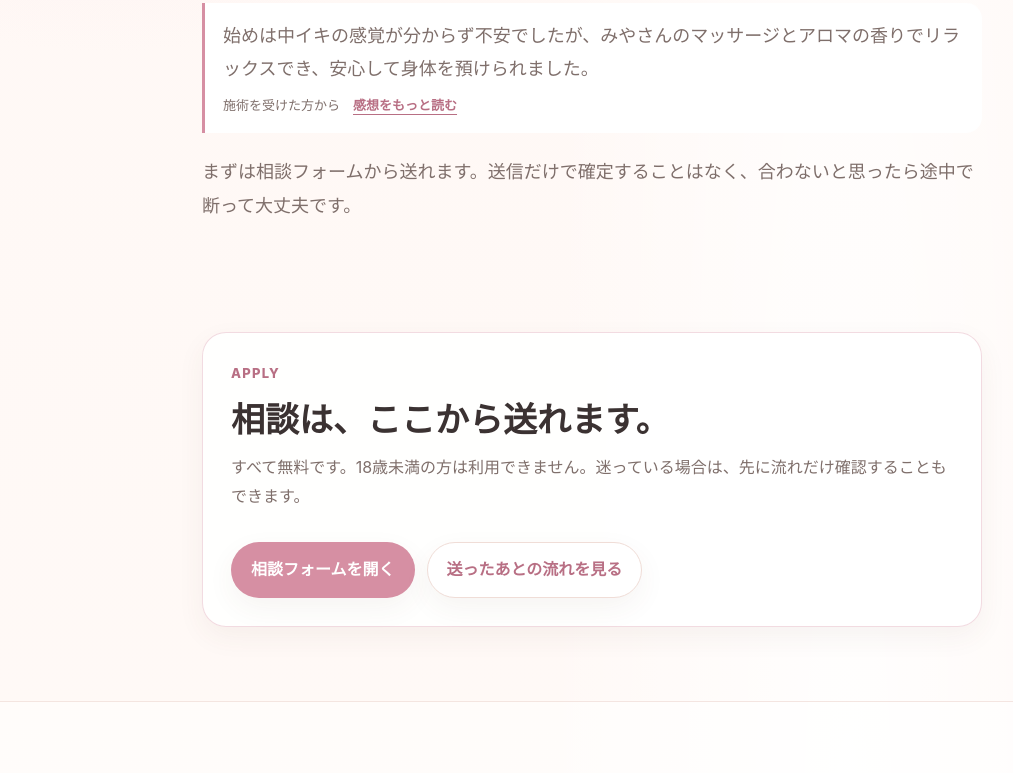
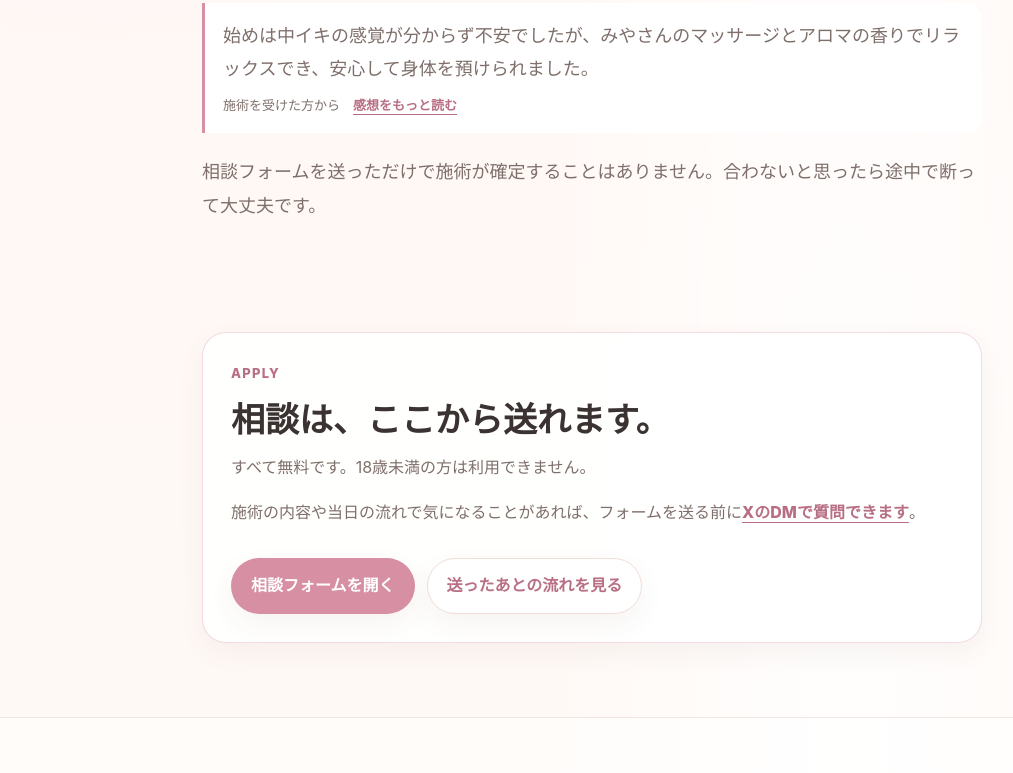
Before and after one commit to miyakaihatu/nakaiki, a plain HTML site: page guide.html in a window 1280 px wide. Shown: the part 491-1264 px from the top of the page, without its empty margins (48-1061 px from the left). Drawn offline with Linux system fonts and the light colour scheme; a script that the page names is missing.

Commit message:
Clarify pre-form questions on the session guide

```diff
--- a/guide.html
+++ b/guide.html
@@ -38,7 +38,7 @@
         <p>オイルでゆっくり身体に触れながら、緊張・呼吸・力の入り方を見て、中の感覚を拾いやすい状態を一緒に探します。</p>
         <ul class="hero-facts" aria-label="先に知っておいてほしいこと"><li>すべて無料</li><li>東京中心・ホテル</li><li>18歳以上</li><li>定期検査・コンドーム使用</li><li>途中で止められる</li></ul>
         <figure class="guide-voice"><blockquote><p>始めは中イキの感覚が分からず不安でしたが、みやさんのマッサージとアロマの香りでリラックスでき、安心して身体を預けられました。</p></blockquote><figcaption>施術を受けた方から　<a class="text-link" href="voices.html">感想をもっと読む</a></figcaption></figure>
-        <p>まずは相談フォームから送れます。送信だけで確定することはなく、合わないと思ったら途中で断って大丈夫です。</p>
+        <p>相談フォームを送っただけで施術が確定することはありません。合わないと思ったら途中で断って大丈夫です。</p>
       </div>
     </div>
   </section>
@@ -46,7 +46,8 @@
     <div class="container narrow">
       <p class="eyebrow">Apply</p>
       <h2 id="apply-now-title">相談は、ここから送れます。</h2>
-      <p>すべて無料です。18歳未満の方は利用できません。迷っている場合は、先に流れだけ確認することもできます。</p>
+      <p>すべて無料です。18歳未満の方は利用できません。</p>
+      <p>施術の内容や当日の流れで気になることがあれば、フォームを送る前に<a class="text-link" href="https://x.com/miya_kankaku" target="_blank" rel="noopener noreferrer nofollow">XのDMで質問できます</a>。</p>
       <div class="button-row">
         <a class="button primary" href="https://docs.google.com/forms/d/1Z66g-mwSutls18mOXEv9DRIS83cDv1mK9pyOA1X2QUs/viewform?pli=1" target="_blank" rel="noopener noreferrer nofollow">相談フォームを開く</a>
         <a class="button secondary" href="#flow">送ったあとの流れを見る</a>
@@ -263,7 +264,7 @@
       <article class="article-card"><div><h2>無料ですか？</h2><p>はい。追加費用や当日に発生する費用を含め、すべて無料です。内容や進め方を整えている段階のためです。</p></div></article>
       <article class="article-card"><div><h2>どんな内容ですか？</h2><p>感じにくさ、緊張、身体の反応について、安心・呼吸・感覚の拾い方から整理していく個別対応です。医療行為や治療ではありません。</p></div></article>
       <article class="article-card"><div><h2>開発とは何ですか？</h2><p>ここでは、誰かの身体を無理に変える意味では使っていません。反応の順番を見ながら、感覚を拾いやすい状態に近づけることを指しています。</p></div></article>
-      <article class="article-card"><div><h2>いきなりフォームを送って大丈夫ですか？</h2><p>大丈夫です。フォーム送信だけで確定することはありません。不安がある場合は、先に質問箱で軽く聞いても大丈夫です。</p></div></article>
+      <article class="article-card"><div><h2>会う前に質問だけでも大丈夫ですか？</h2><p>はい。相談フォームを送る前でも、施術の内容や当日の進め方について<a class="text-link" href="https://x.com/miya_kankaku" target="_blank" rel="noopener noreferrer nofollow">XのDMで質問できます</a>。匿名で聞きたい場合は<a class="text-link" href="https://marshmallow-qa.com/miya_massage" target="_blank" rel="noopener noreferrer nofollow">質問箱</a>も使えます。</p></div></article>
       <article class="article-card"><div><h2>場所はどこですか？</h2><p>ホテルで行います。東京が中心で、千葉・神奈川・埼玉は相談してください。それ以外の地域は、タイミングが合えば伺えます。</p></div></article>
       <article class="article-card"><div><h2>時間はどのくらいですか？</h2><p>1回3時間くらいです。</p></div></article>
       <article class="article-card"><div><h2>返事はいつ来ますか？</h2><p>フォームを受け取ってから、1〜2日以内を目安に連絡します。XかInstagramのDMで「フォーム送りました」と一言もらえると確実です。</p></div></article>
```
